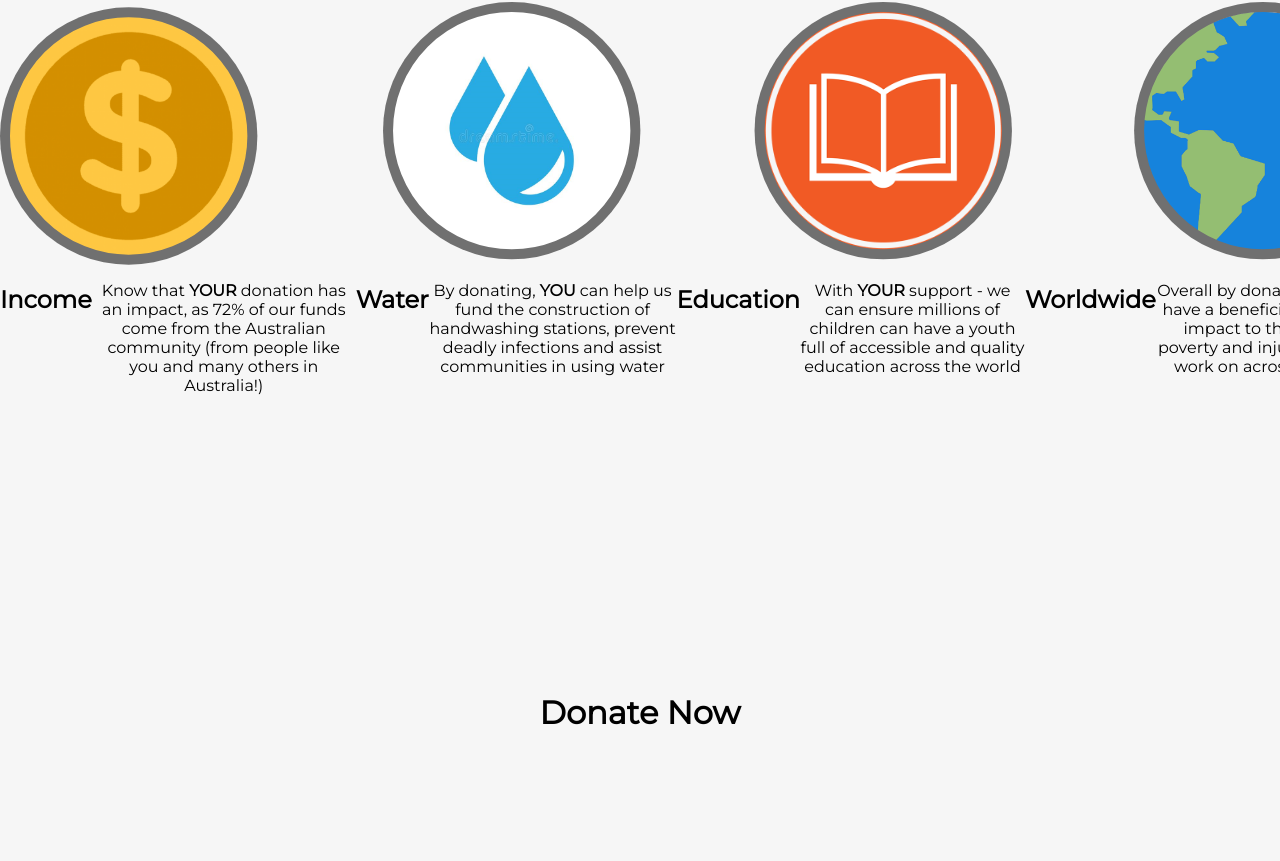
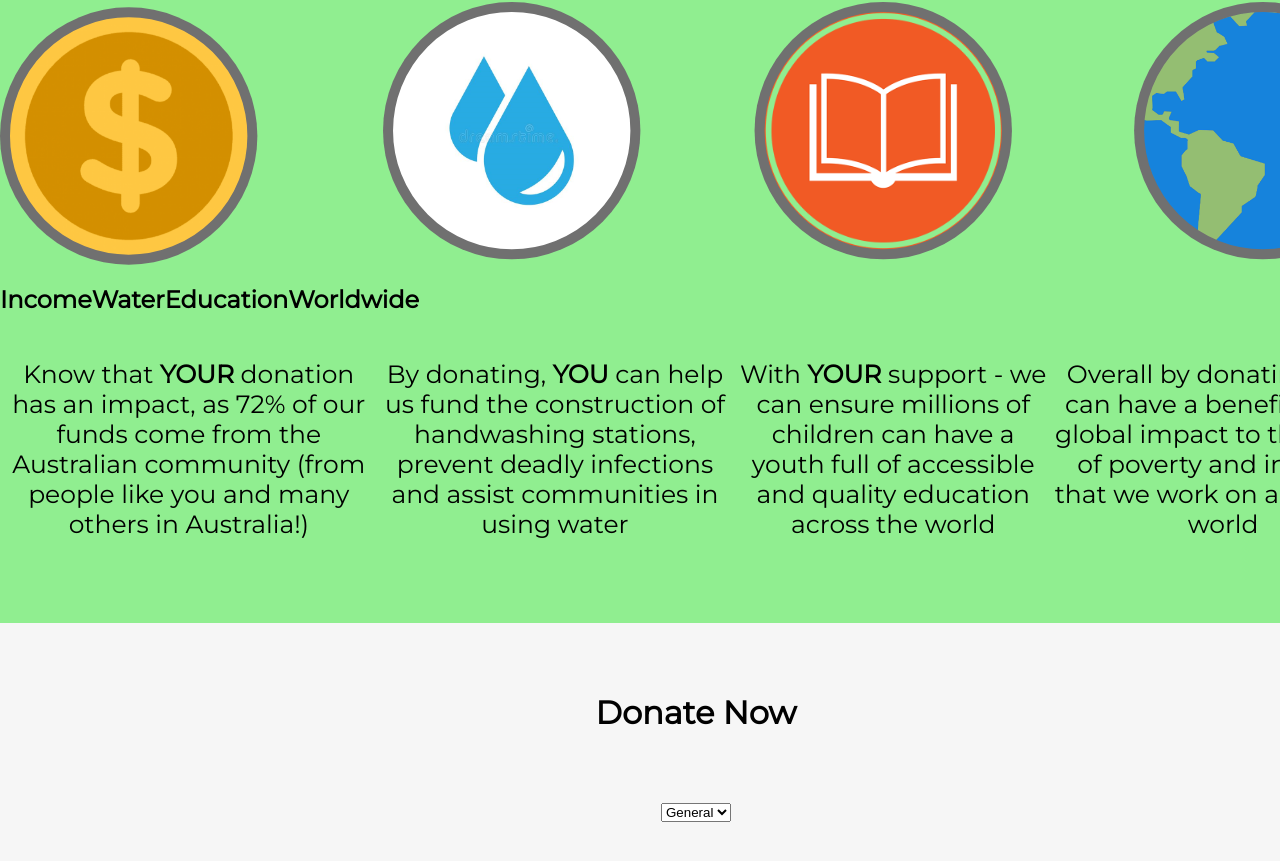
Before and after one commit to IcyPenguinoz/WebDocumentation, a plain HTML site: page proposal.html in a window 1280 px wide. Shown: the part 2185-3046 px from the top of the page. Drawn offline with Linux system fonts and the light colour scheme.

Commit message:
Aligned button to middle

```diff
--- a/proposal.html
+++ b/proposal.html
@@ -73,24 +73,39 @@
     <img class ="Images_Your_Impact" src = "Your Impact Images.png">
     </div>
 
+    <div id = "Your_Impact_Titles">
+        <h2> Income </h2>
+        <h2> Water </h2>
+        <h2> Education </h2>
+        <h2> Worldwide </h2>
+    </div>
+
     <div id = "Overall_Your_Impact_Text">
 
-    <h2> Income </h2>
     <p> Know that <b> YOUR </b> donation has an impact, as 72% of our funds come from the Australian community (from people like you and many others in Australia!) </p>
-    <h2> Water </h2>
     <p> By donating, <b> YOU </b> can help us fund the construction of handwashing stations, prevent deadly infections and assist communities in using water </p>
-    <h2> Education </h2>
     <p> With <b> YOUR </b>  support - we can ensure millions of children can have a youth full of accessible and quality education across the world </p>
-    <h2> Worldwide</h2>
     <p> Overall by donating, <b> YOU </b> can have a beneficial and global impact to the issues of poverty and injustice that we work on across the world </p>
+    </div>
 
     </section>
 
-    </div>
   </div>
 
   <div id = "Donate_Now">
   <h1 id = "Donate_Now_Text"> Donate Now </h1>
+
+  <div class = "Donation_Option">
+    <select>
+      <option value =""> General </option>
+      <option value =""> Water </option>
+      <option value =""> Food </option>
+      <option value =""> Health</option>
+      </option>
+    </select>
+
+    <span class = "custom-arrow"> </span>
+  </div>
   </div>
 
 
--- a/proposalCSS.css
+++ b/proposalCSS.css
@@ -50,7 +50,6 @@ a{
   font-weight: bold;
   text-align: center;
 
-
 }
 
 .logo{
@@ -86,13 +85,27 @@ a{
 
 #Your_Impact{
   height: 100vh;
-  background: #F6F6F6;
+  background: lightgreen;
   display: inline-block;
   width: 100%;
 
 }
 
+.Images_Your_Impact{
+  display: block;
+  margin-left: auto;
+  margin-right: auto;
+}
+
+
+
+#Your_Impact_Titles{
+  display: flex;
+  margin-left: auto;
+}
+
 #Overall_Your_Impact_Text{
+  font-size: 25px;
   display: flex;
   text-align: center;
   width: auto;
@@ -146,11 +159,7 @@ h1{
   padding: 0;
 }
 
-.Images_Your_Impact{
-  display: block;
-  margin-left: auto;
-  margin-right: auto;
-}
+
 
 
 
@@ -188,3 +197,10 @@ h1{
       display: block;
   }
 }
+
+.Donation_Option{
+  display: block;
+  text-align: center;
+  margin: 0 auto;
+
+}
```
